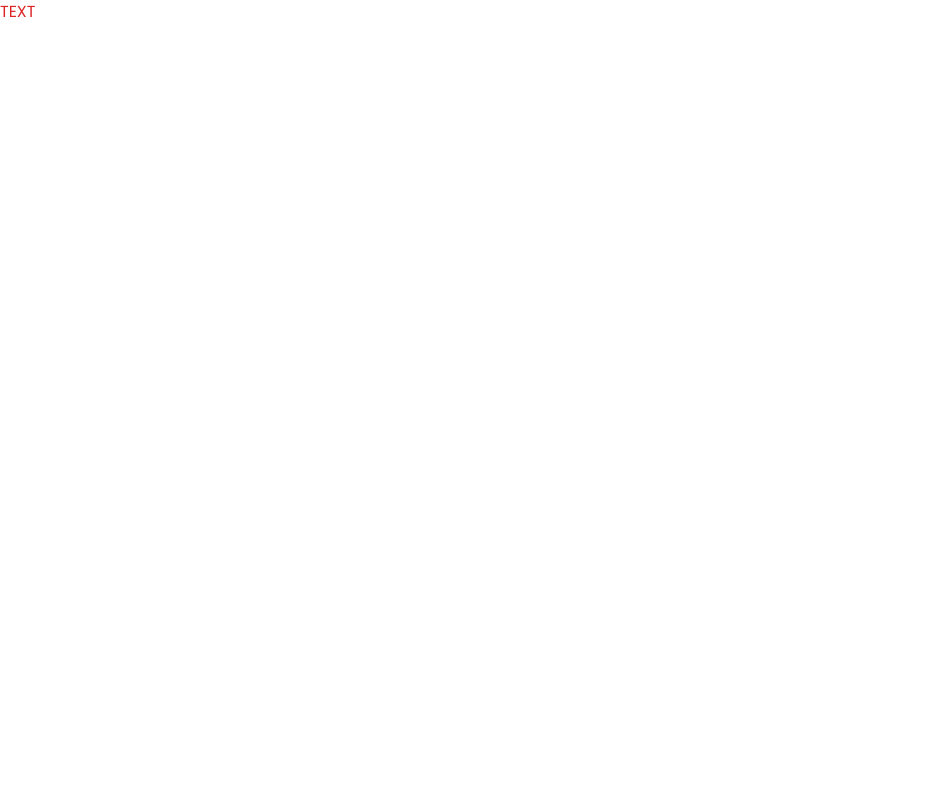
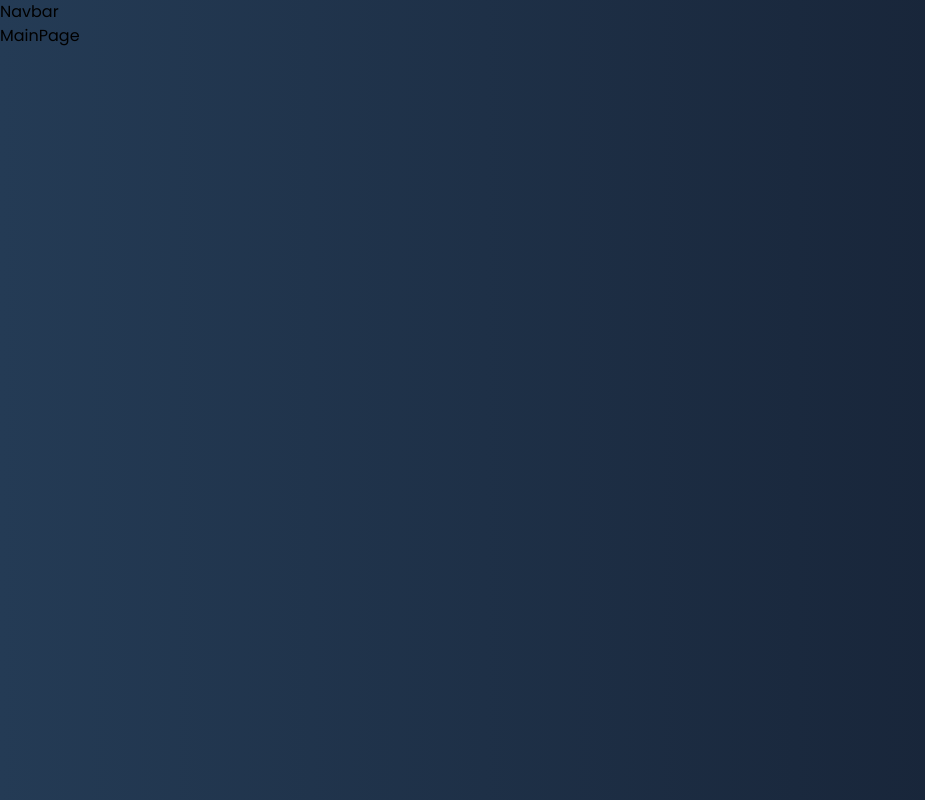
Before and after one commit to JulleonChik/blog_js, a React (Create React App) app in the folder client/: page / in a window 1280 px wide. Shown: the whole page, without its empty margins (0-925 px from the left). Built offline with nearby package versions, Linux system fonts and the light colour scheme.

Commit message:
Implemented basic routing via react-router-com, and added minimal body styling

```diff
--- a/client/src/App.js
+++ b/client/src/App.js
@@ -1,5 +1,28 @@
+import { Layout } from "./components/Layout.jsx";
+import { Routes, Route } from "react-router-dom";
+
+import { MainPage } from "./pages/MainPage.jsx";
+import { PostsPage } from "./pages/PostsPage.jsx";
+import { AddPostPage } from "./pages/AddPostPage.jsx";
+import { PostPage } from "./pages/PostPage.jsx";
+import { EditPostPage } from "./pages/EditPostPage.jsx";
+import { RegisterPage } from "./pages/RegisterPage.jsx";
+import { LoginPage } from "./pages/LoginPage.jsx";
+
 function App() {
-  return <div className="text 2-xl text-red-600">TEXT</div>;
+  return (
+    <Layout>
+      <Routes>
+        <Route path="/" element={<MainPage />} />
+        <Route path="/posts" element={<PostsPage />} />
+        <Route path="/new" element={<AddPostPage />} />
+        <Route path="/:id" element={<PostPage />} />
+        <Route path="/:id/edit" element={<EditPostPage />} />
+        <Route path="/register" element={<RegisterPage />} />
+        <Route path="/login" element={<LoginPage />} />
+      </Routes>
+    </Layout>
+  );
 }
 
 export default App;
--- a/client/src/components/Layout.jsx
+++ b/client/src/components/Layout.jsx
@@ -1,5 +1,14 @@
 import React from "react";
 
-export const Layout = () => {
-  return <div>Layout</div>;
+import { Navbar } from "./Navbar.jsx";
+
+export const Layout = ({ children }) => {
+  return (
+    <React.Fragment>
+      <div className="container mx-auto">
+        <Navbar />
+        {children}
+      </div>
+    </React.Fragment>
+  );
 };
--- a/client/src/index.css
+++ b/client/src/index.css
@@ -5,5 +5,9 @@
 @layer base {
   body {
     font-family: "Poppins", sans-serif;
+    background: #141e30;
+    background: -webkit-linear-gradient(to right, #243b55, #141e30);
+    background: linear-gradient(to right, #243b55, #141e30);
+    min-height: 100vh;
   }
 }
--- a/client/src/index.js
+++ b/client/src/index.js
@@ -3,5 +3,11 @@
 import "./index.css";
 import App from "./App";
 
+import { BrowserRouter } from "react-router-dom";
+
 const root = ReactDOM.createRoot(document.getElementById("root"));
-root.render(<App />);
+root.render(
+  <BrowserRouter>
+    <App />
+  </BrowserRouter>
+);
```
